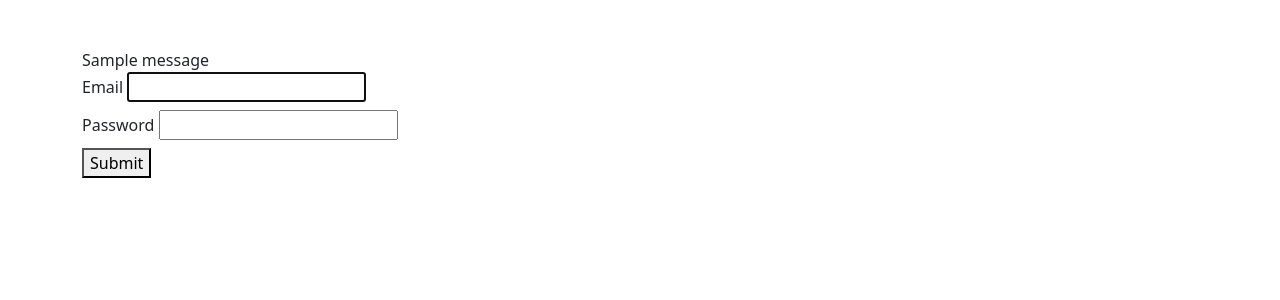
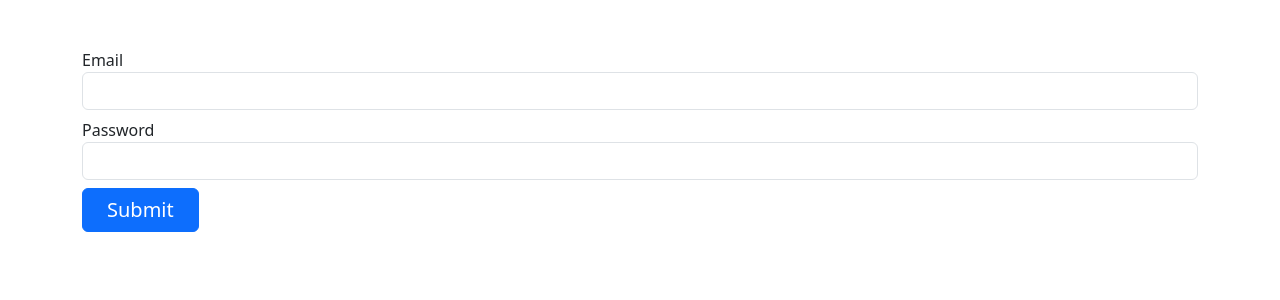
Before and after one commit to Ahmeed-Sayed/crowd_funding_ITI_django, a Django app: page /accounts/login/ in a window 1280 px wide. Shown: the part 56-356 px from the top of the page. Run offline with Django 4.2, Linux system fonts and the light colour scheme; tables that the repository leaves empty hold one stand-in row (values such as "Sample post"); one stand-in notice (Sample message) is shown; some libraries are stand-ins or nearby versions.

Commit message:
adjusted account routes and login style

```diff
--- a/accounts/templates/accounts/accountLogin.html
+++ b/accounts/templates/accounts/accountLogin.html
@@ -1,23 +1,25 @@
-{%extends 'base.html'%} {%block title%} Register {%endblock%} {%block body%}
-{%if messages%} {% for message in messages%} {{ message }} {% endfor %}
-{%endif%}
+{% extends 'base.html' %}
+{% block title %} Register {% endblock %}
+{% block body %}
 <form method="post" enctype="multipart/form-data">
-  {% csrf_token %}
-  {%for field in form%}
-  <div class='d-flex flex-column'>{%if field.label == 'Username'%}
-    <div class='mb-2'>Email
-  {%else%}
-  <div class='mb-2'>{{field.label}}
-  {%endif%}
-
-  {{field}}
-  {{field.errors}}
-</div>
-  <div>
-  {%endfor%}
-  {%if  form.errors%}
-  <div class="alert alert-danger fw-bold">Please enter a valid email and password</div>
-  {%endif%}
-  <button type="submit">Submit</button>
+    {% csrf_token %}
+    <div class="mb-2">
+        <label for="{{ form.username.id_for_label }}">Email</label>
+        <input type="text" name="{{ form.username.html_name }}" class="form-control">
+        {{ form.username.errors }}
+    </div>
+    <div class="mb-2">
+        <label for="{{ form.password.id_for_label }}">Password</label>
+        <input type="password" name="{{ form.password.html_name }}" class="form-control">
+        {{ form.password.errors }}
+    </div>
+    <div>
+        {% if form.errors %}
+            <div class="alert alert-danger fw-bold">
+                Please enter a valid email and password
+            </div>
+        {% endif %}
+    </div>
+    <button type="submit" class="btn btn-primary px-4 fs-5">Submit</button>
 </form>
-{%endblock%}
+{% endblock %}
--- a/accounts/views.py
+++ b/accounts/views.py
@@ -3,11 +3,10 @@ from django.urls import reverse
 from django.views import View
 from .models import UserProfile
 from .forms import RegisterForm, ProfileEditForm
-from django.contrib.auth import login, logout, authenticate
+from django.contrib.auth import  authenticate
 from django.contrib.auth.forms import AuthenticationForm
 from django.contrib.auth.models import User
 from django.contrib import messages
-from django.contrib.auth.decorators import login_required
 from django.template.loader import render_to_string
 from django.contrib.sites.shortcuts import get_current_site
 from django.utils.http import urlsafe_base64_encode, urlsafe_base64_decode
@@ -93,7 +92,7 @@ class AccountLogin(View):
                 profile=UserProfile.objects.get(user=user)
                 request.session["username"] = profile.user.username
                 request.session["profileId"] = profile.id
-                return redirect(reverse("accountRegister"))
+                return redirect(reverse("home"))
             else:
                 form.add_error(None, "Invalid email or password")
         return render(request, "accounts/accountLogin.html", {"form": form})
@@ -105,7 +104,7 @@ class AccountLogin(View):
 
 def accountLogout(request):
     request.session.flush()
-    return redirect(reverse("accountRegister"))
+    return redirect(reverse("home"))
 
 
 def profileView(request,id):
@@ -136,5 +135,5 @@ def profileDelete(request,id):
             user=profile.user
             request.session.flush()
             user.delete()
-            return redirect(reverse("accountRegister"))
+            return redirect(reverse("home"))
          else: return None
--- a/project/urls.py
+++ b/project/urls.py
@@ -21,5 +21,5 @@ from django.conf import settings
 urlpatterns = [
     path('admin/', admin.site.urls),
     path('accounts/', include('accounts.urls')),
-    path('projects/', include('projects.urls'))
+    path('', include('projects.urls'))
 ] + static(settings.MEDIA_URL,document_root=settings.MEDIA_ROOT)
```
Also changed, not shown: db.sqlite3.
